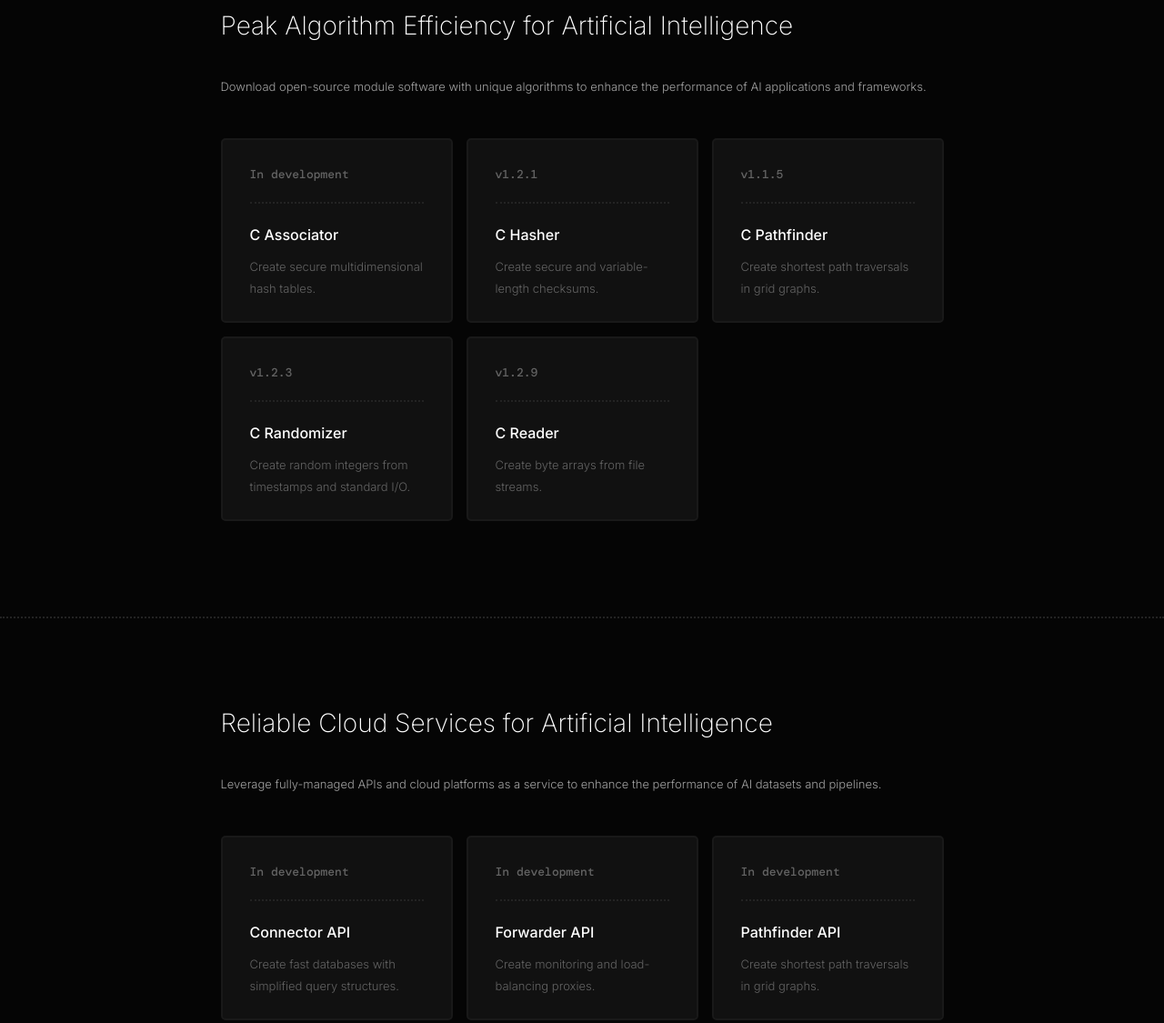
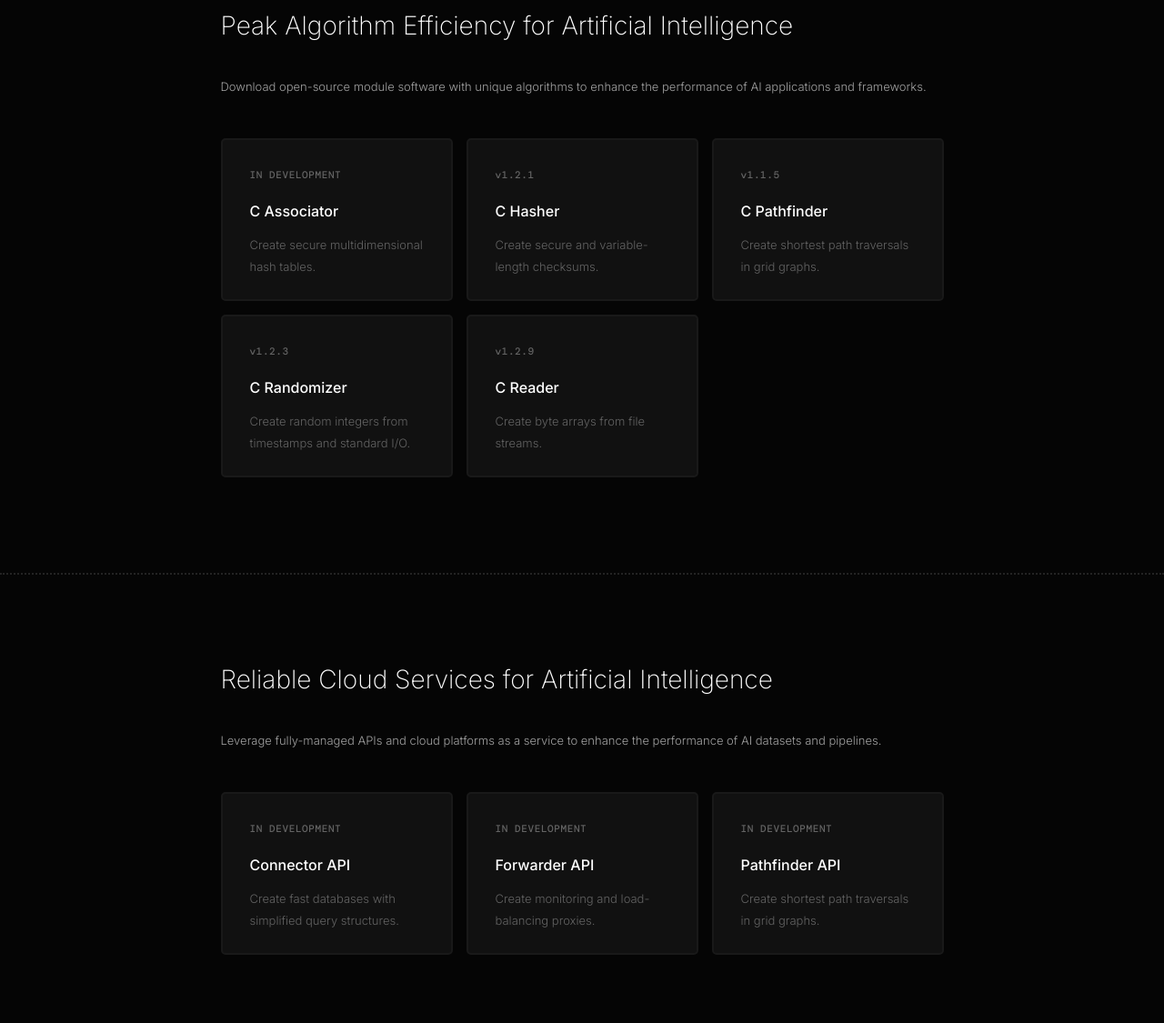
Before and after one commit to frymimori/rust-hasher, a plain HTML site: page index.html in a window 1280 px wide. Shown: the part 209-1334 px from the top of the page at 91% size. Drawn offline with nearby package versions, Linux system fonts and the light colour scheme; a web font is replaced by a local one.

Commit message:
Simplifying styling.

```diff
--- a/index.html
+++ b/index.html
@@ -33,11 +33,6 @@
 		font-weight: 700;
 		text-decoration: none;
 	}
-		a .dark,
-		a .light,
-		a .neutral {
-			font-weight: 300;
-		}
 	footer,
 	header {
 		clear: both;
@@ -45,15 +40,14 @@
 		width: 100%;
 	}
 	footer {
-		padding-bottom: 40px;
-		padding-top: 25px;
+		padding-bottom: 100px;
+		padding-top: 13px;
 	}
 		footer .button {
 			margin-bottom: 100px;
 		}
 		footer .logo {
 			margin-bottom: 57px;
-			margin-top: -10px;
 		}
 	header section {
 		padding: 105px 0 83px;
@@ -70,9 +64,6 @@
 			main section.stage {
 				padding-bottom: 90px;
 			}
-				main section.stage .container-visual {
-					cursor: default;
-				}
 	section {
 		float: left;
 		width: 100%;
@@ -131,20 +122,17 @@
 			font-size: 16px;
 			font-weight: 500;
 			line-height: 30px;
-			margin-bottom: -3px !important;
 		}
 	.label {
-		border-bottom-width: 2px;
-		border-bottom-style: dotted;
-		border-color: #232323;
 		box-sizing: border-box;
 		color: #636363;
 		display: inline-block;
 		font-family: "DM Mono";
-		font-weight: 300;
+		font-size: 11px;
+		font-weight: 500;
+		letter-spacing: 0.6px;
 		line-height: 22px;
-		margin-bottom: 19px;
-		padding: 0 0 19px;
+		padding: 2px 0 14px;
 		width: 100%;
 	}
 	.logo {
@@ -193,27 +181,27 @@
 			</div>
 			<div class="container">
 				<a class="align-left button button-container row row-three" href="https://github.com/avolitty/avolitty-associator" target="_blank">
-					<span class="dark label">In development</span>
+					<span class="label">IN DEVELOPMENT</span>
 					<span class="heading">C Associator</span>
 					<span class="description">Create secure multidimensional hash tables.</span>
 				</a>
 				<a class="align-left button button-container row row-three" href="https://github.com/avolitty/avolitty-hasher" target="_blank">
-					<span class="dark label">v1.2.1</span>
+					<span class="label">v1.2.1</span>
 					<span class="heading">C Hasher</span>
 					<span class="description">Create secure and variable-length checksums.</span>
 				</a>
 				<a class="align-left button button-container row row-three" href="https://github.com/avolitty/avolitty-pathfinder" target="_blank">
-					<span class="dark label">v1.1.5</span>
+					<span class="label">v1.1.5</span>
 					<span class="heading">C Pathfinder</span>
 					<span class="description">Create shortest path traversals in grid graphs.</span>
 				</a>
 				<a class="align-left button button-container row row-three" href="https://github.com/avolitty/avolitty-randomizer" target="_blank">
-					<span class="dark label">v1.2.3</span>
+					<span class="label">v1.2.3</span>
 					<span class="heading">C Randomizer</span>
 					<span class="description">Create random integers from timestamps and standard I/O.</span>
 				</a>
 				<a class="align-left button button-container row row-three" href="https://github.com/avolitty/avolitty-reader" target="_blank">
-					<span class="dark label">v1.2.9</span>
+					<span class="label">v1.2.9</span>
 					<span class="heading">C Reader</span>
 					<span class="description">Create byte arrays from file streams.</span>
 				</a>
@@ -226,17 +214,17 @@
 			</div>
 			<div class="container">
 				<a class="align-left button button-container row row-three" href="javascript:void(0);" style="cursor: default;">
-					<span class="dark label">In development</span>
+					<span class="label">IN DEVELOPMENT</span>
 					<span class="heading">Connector API</span>
 					<span class="description">Create fast databases with simplified query structures.</span>
 				</a>
 				<a class="align-left button button-container row row-three" href="javascript:void(0);" style="cursor: default;">
-					<span class="dark label">In development</span>
+					<span class="label">IN DEVELOPMENT</span>
 					<span class="heading">Forwarder API</span>
 					<span class="description">Create monitoring and load-balancing proxies.</span>
 				</a>
 				<a class="align-left button button-container row row-three" href="javascript:void(0);" style="cursor: default;">
-					<span class="dark label">In development</span>
+					<span class="label">IN DEVELOPMENT</span>
 					<span class="heading">Pathfinder API</span>
 					<span class="description">Create shortest path traversals in grid graphs.</span>
 				</a>
```
